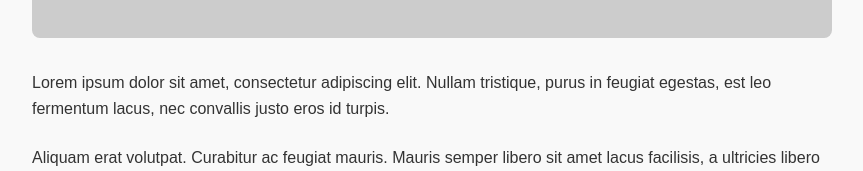
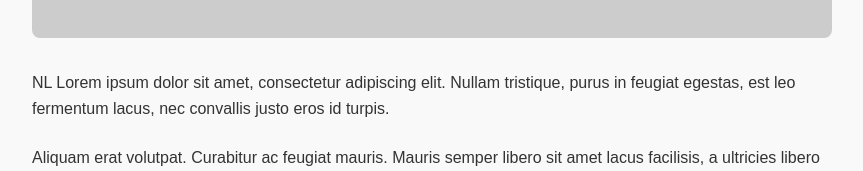
Before and after one commit to sanski/kortec, a plain HTML site: page index-nl.html in a window 1280 px wide. Shown: the part 616-787 px from the top of the page, without its empty margins (208-1071 px from the left). Drawn offline with Linux system fonts and the light colour scheme; placeholder pictures from the web are drawn by us.

Commit message:
Update index-nl.html

```diff
--- a/index-nl.html
+++ b/index-nl.html
@@ -52,7 +52,7 @@
 
   <img src="https://via.placeholder.com/800x400.png?text=Voorbeeldafbeelding" alt="Voorbeeldafbeelding">
 
-  <p>Lorem ipsum dolor sit amet, consectetur adipiscing elit. Nullam tristique, purus in feugiat egestas, est leo fermentum lacus, nec convallis justo eros id turpis.</p>
+  <p>NL Lorem ipsum dolor sit amet, consectetur adipiscing elit. Nullam tristique, purus in feugiat egestas, est leo fermentum lacus, nec convallis justo eros id turpis.</p>
   <p>Aliquam erat volutpat. Curabitur ac feugiat mauris. Mauris semper libero sit amet lacus facilisis, a ultricies libero placerat.</p>
   <p>Phasellus nec turpis nec erat rutrum facilisis. Suspendisse potenti. Praesent sed mi a erat tempus scelerisque.</p>
 
```
